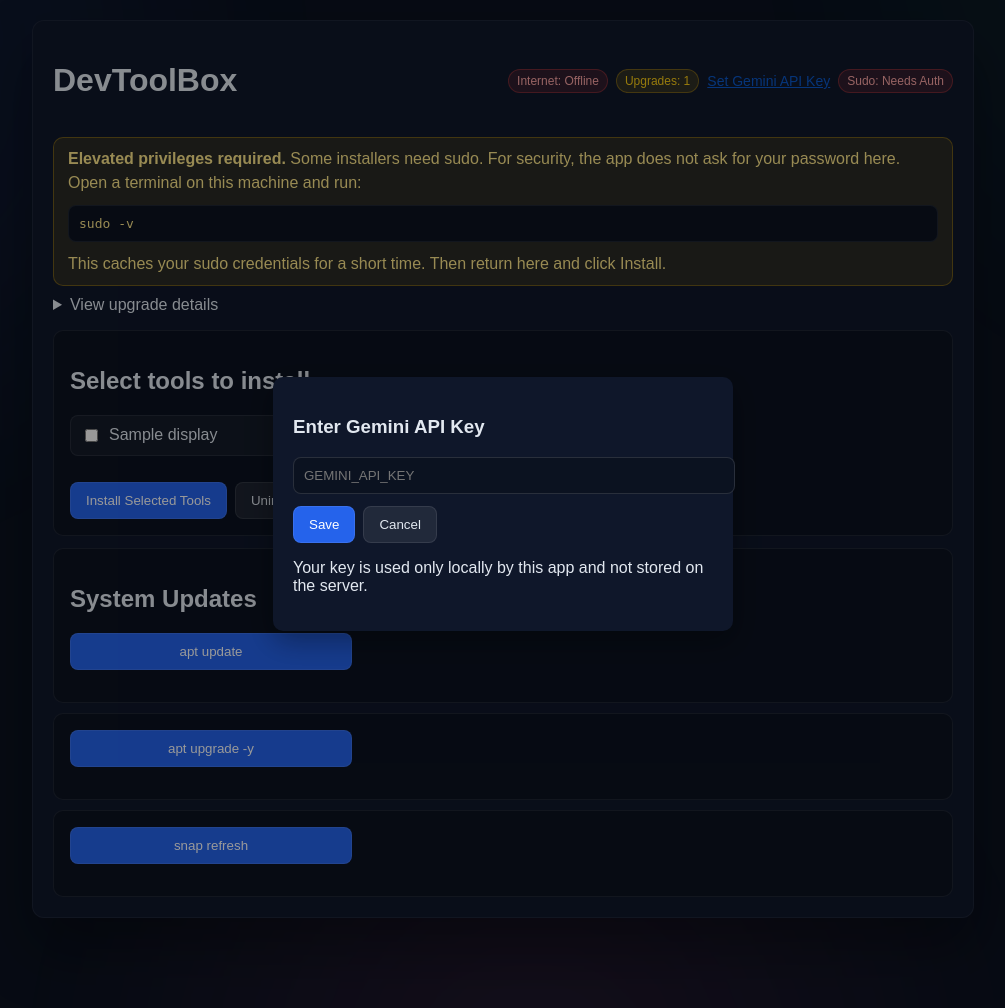
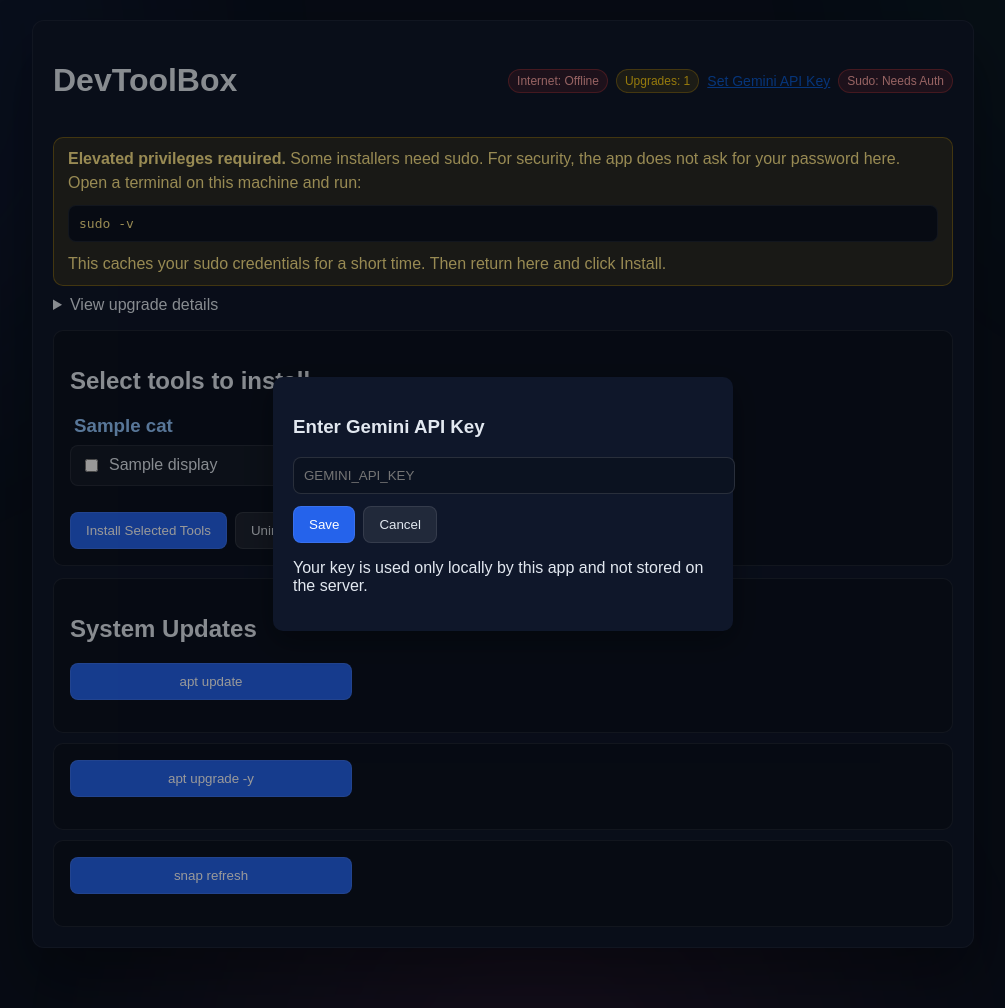
Before and after one commit to AbdullahSaif-code/dev_toolbox, a Flask app: template templates/index.html in a window 1280 px wide. Shown: the whole page, without its empty margins (137-1142 px from the left). Run offline with Flask 3, Linux system fonts and the light colour scheme; the template is opened without the code that fills it: most values are stand-ins (such as "Sample title", 1, 10 or a date in 2020).

Commit message:
Changes are applied.
Changes are applied.
Favicon should show after a hard refresh.
Software list renders per category on the home page.

```diff
--- a/templates/index.html
+++ b/templates/index.html
@@ -3,7 +3,10 @@
 <head>
     <title>DevToolBox</title>
     <link rel="stylesheet" href="{{ url_for('static', filename='style.css') }}">
-    <link rel="shortcut icon" href="./favicon_io/favicon.ico" type="image/x-icon">
+    <link rel="icon" href="{{ url_for('static', filename='favicon.svg') }}" type="image/svg+xml">
+    <link rel="shortcut icon" href="{{ url_for('static', filename='favicon.svg') }}" type="image/svg+xml">
+    <link rel="apple-touch-icon" href="{{ url_for('static', filename='favicon.svg') }}">
+
 </head>
 <body data-gemini-configured="{{ 'true' if gemini_configured else 'false' }}">
     <div class="container">
@@ -54,6 +57,19 @@
 
         <form id="installForm" action="{{ url_for('main.install') }}" method="post" class="card">
             <h2>Select tools to install</h2>
+            {% if categories %}
+              {% for cat, group in categories.items() %}
+              <h3 style="margin:12px 0 8px 4px; color:#93c5fd;">{{ cat }}</h3>
+              <div class="grid">
+                  {% for tool in group %}
+                  <label class="tool-item">
+                      <input type="checkbox" name="tools" value="{{ tool.name }}">
+                      <span>{{ tool.display }}</span>
+                  </label>
+                  {% endfor %}
+              </div>
+              {% endfor %}
+            {% elif tools %}
               <div class="grid">
                 {% for tool in tools %}
                   <label class="tool-item">
@@ -62,6 +78,7 @@
                   </label>
                 {% endfor %}
               </div>
+            {% endif %}
             <div style="display:flex; gap:8px;">
                 <button type="submit" class="primary">Install Selected Tools</button>
                 <button type="submit" formaction="{{ url_for('main.uninstall') }}" class="secondary">Uninstall Selected Tools</button>
```
Also changed, not shown: static/favicon.svg (added), static/favicon_io/android-chrome-192x192.png (renamed from templates/favicon_io/android-chrome-192x192.png), static/favicon_io/android-chrome-512x512.png (renamed from templates/favicon_io/android-chrome-512x512.png), static/favicon_io/apple-touch-icon.png (renamed from templates/favicon_io/apple-touch-icon.png), static/favicon_io/favicon-16x16.png (renamed from templates/favicon_io/favicon-16x16.png), static/favicon_io/favicon-32x32.png (renamed from templates/favicon_io/favicon-32x32.png), static/favicon_io/favicon.ico (renamed from templates/favicon_io/favicon.ico), static/favicon_io/site.webmanifest (renamed from templates/favicon_io/site.webmanifest). Lines whose indentation alone changed are shown as unchanged.
